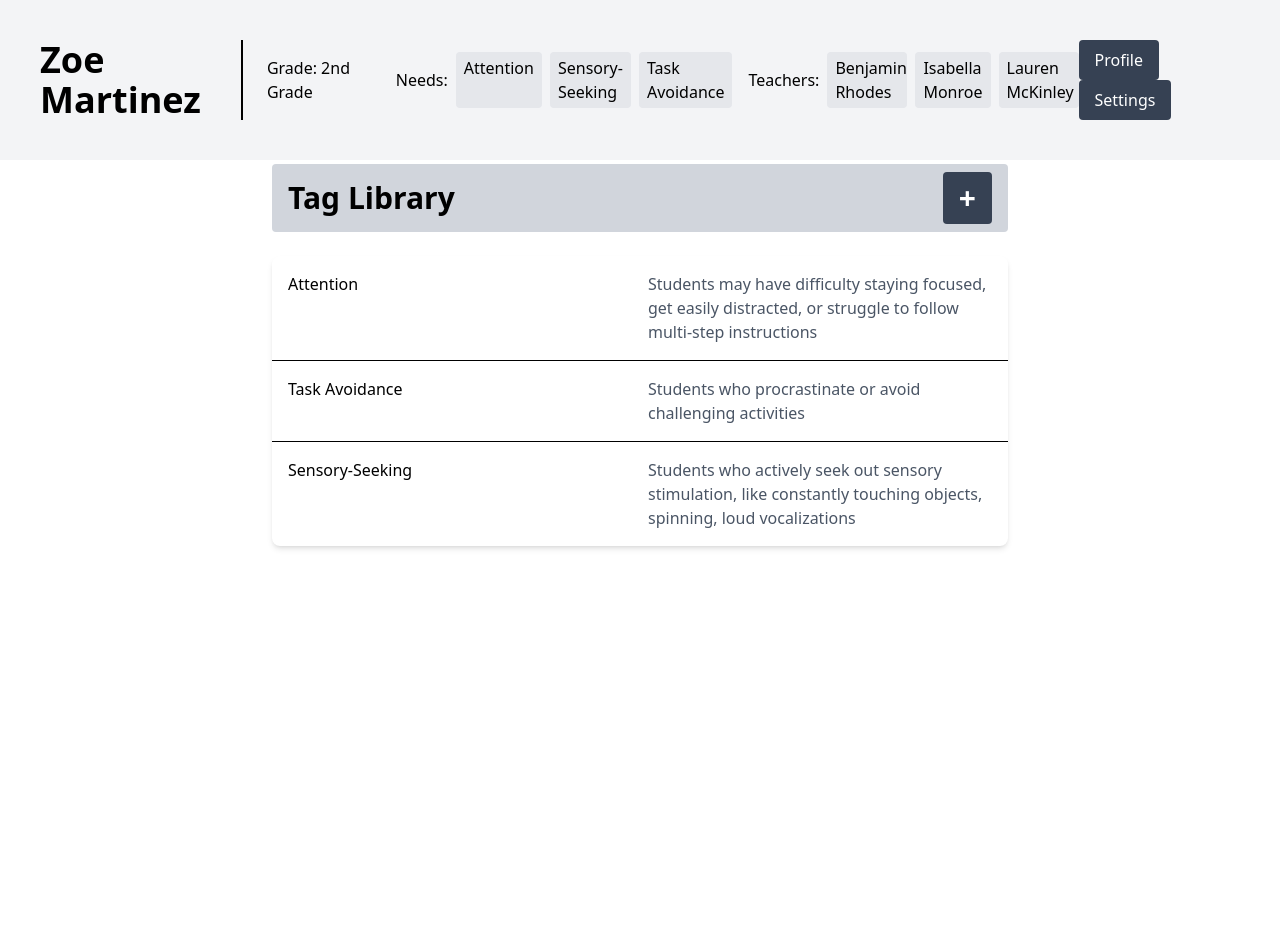
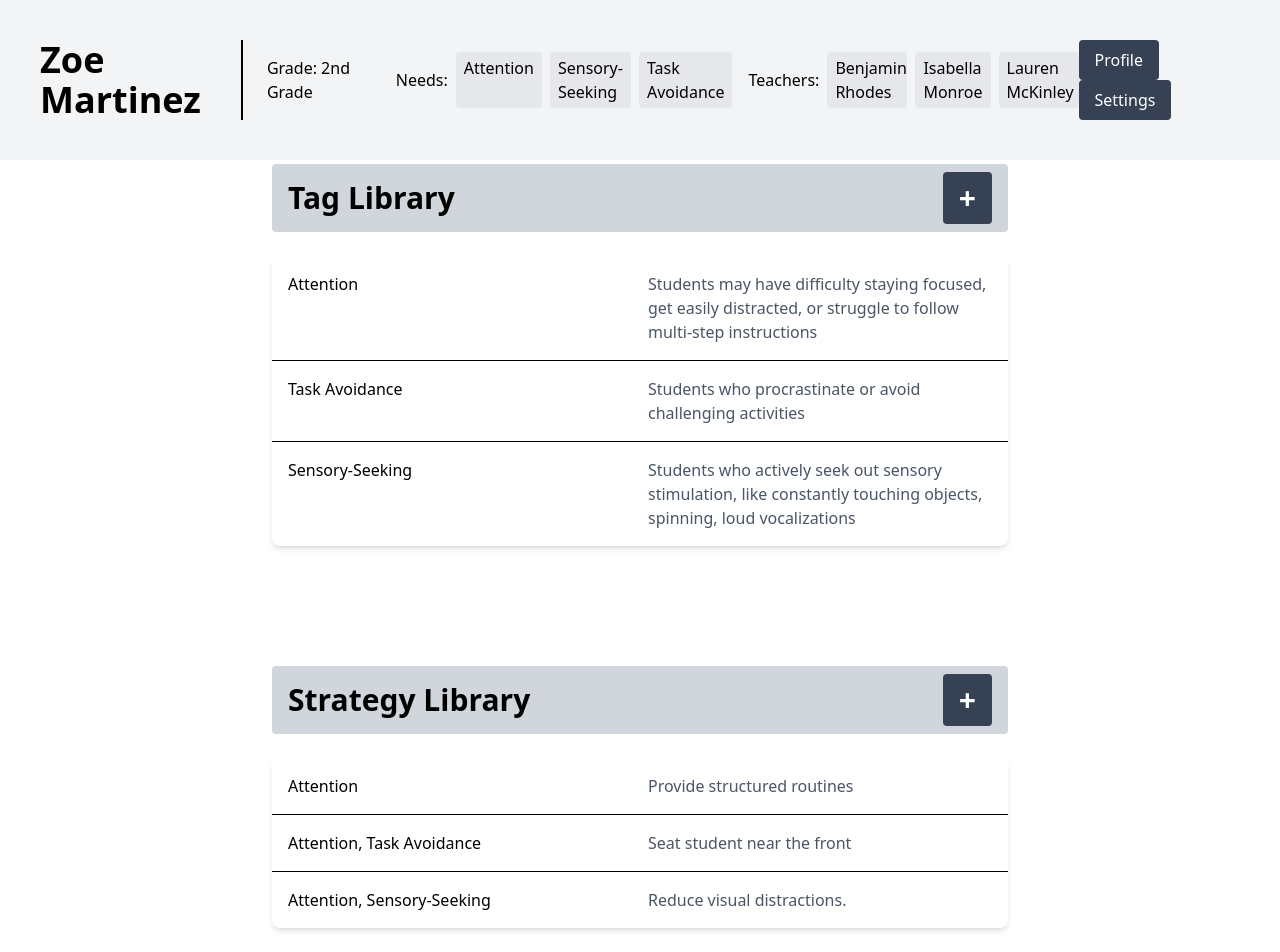
Before and after one commit to IkeAlmighty/hack-the-gap, a React (Vite) app in the folder client/: page /student-profile in a window 1280 px wide. Shown: the top 952 px of the page. Before the commit the page ends 800 px from the top, so only its background shows below. Built offline with nearby package versions, Linux system fonts and the light colour scheme.

Commit message:
strategy section added

```diff
--- a/client/src/pages/StudentProfile.jsx
+++ b/client/src/pages/StudentProfile.jsx
@@ -8,7 +8,7 @@ export const StudentProfile = () => {
   const [isModalOpen, setIsModalOpen] = useState(false);
   const [newTag, setNewTag] = useState('');
   const [newBehavior, setNewBehavior] = useState('');
-
+  const [strats, setStrats] = useState([]);
 
   useEffect(() => {
     // Fetch or define the students data here
@@ -33,6 +33,19 @@ export const StudentProfile = () => {
     };
 
     fetchStrategies();
+  }, []);
+
+  useEffect(() => {
+    // Fetch or define the students data here
+    const fetchStrats = async () => {
+      // Example data
+      const filteredStrategies = [{studentTag: "Attention", studentBehavior: "Provide structured routines"},{studentTag: "Attention, Task Avoidance", studentBehavior: "Seat student near the front"},{studentTag: "Attention, Sensory-Seeking", studentBehavior: "Reduce visual distractions."},];
+        setStrats(filteredStrategies);
+
+
+    };
+
+    fetchStrats();
   }, []);
 
   const handleAddStrategy = () => {
@@ -110,6 +123,28 @@ export const StudentProfile = () => {
 
         </div>
       </div>
+      <div className="max-w-4xl mx-auto p-6 pt-24">
+
+        <div className = "text-3xl px-4 py-2 bg-gray-300 rounded font-bold mb-6 flex items-center justify-between">
+          <h1>Strategy Library</h1>
+          <button onClick={handleAddStrategy} className="text-white px-4 py-2 bg-gray-700 rounded hover:bg-gray-600 ml-auto">+</button>
+        </div>
+
+
+        <div className="bg-white rounded-lg shadow-md">
+        {strats.map(need => (
+          <div
+            key={need.studentTag}
+            className="grid grid-cols-2 gap-4 p-4 hover:bg-gray-50 border-b last:border-b-0"
+          >
+            <div>{need.studentTag}</div>
+            <div className="text-gray-600">{need.studentBehavior}</div>
+          </div>
+        ))}
+
+
+        </div>
+      </div>
       {isModalOpen && (
         <div className="fixed inset-0 flex items-center justify-center bg-black bg-opacity-50">
           <div className="bg-white p-6 rounded-lg shadow-lg">
```
